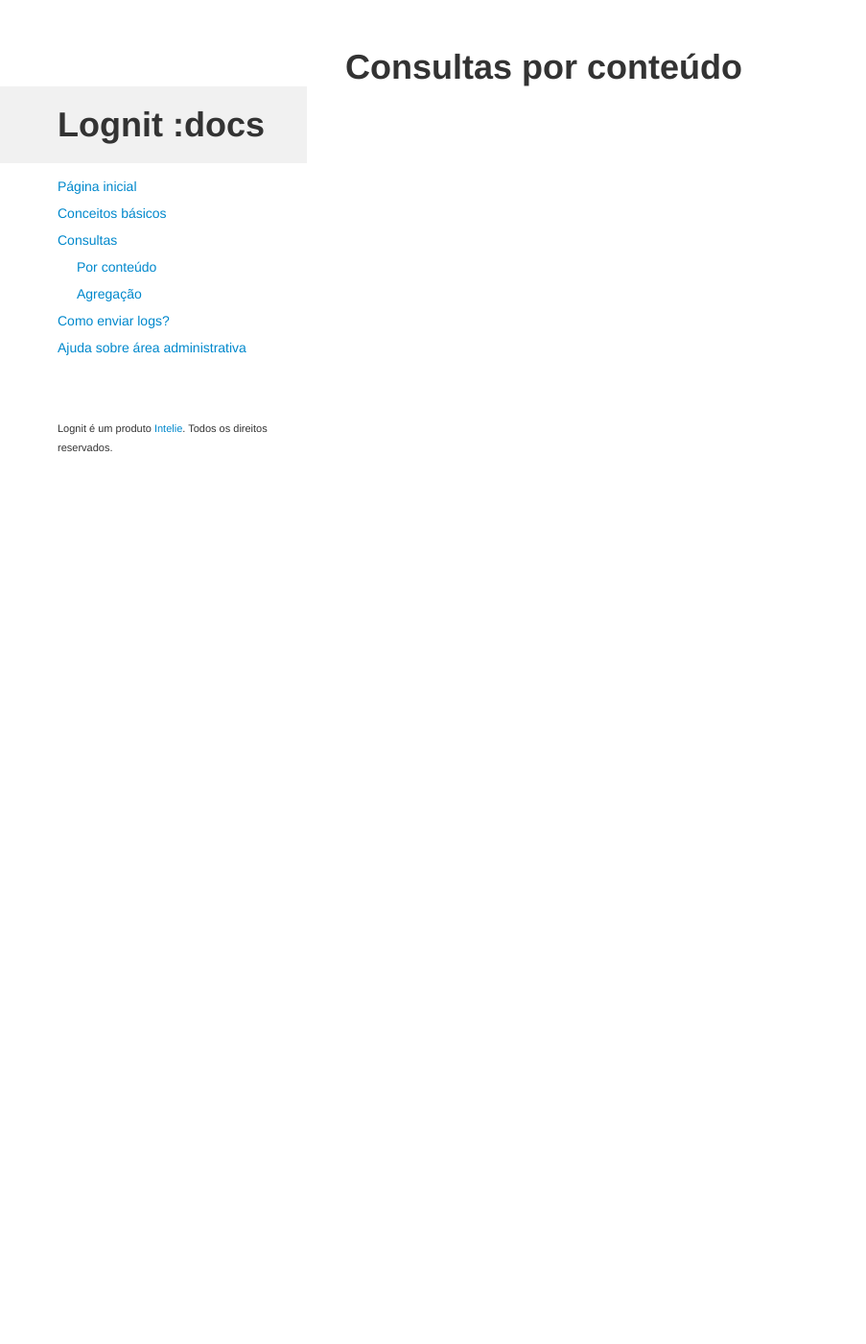
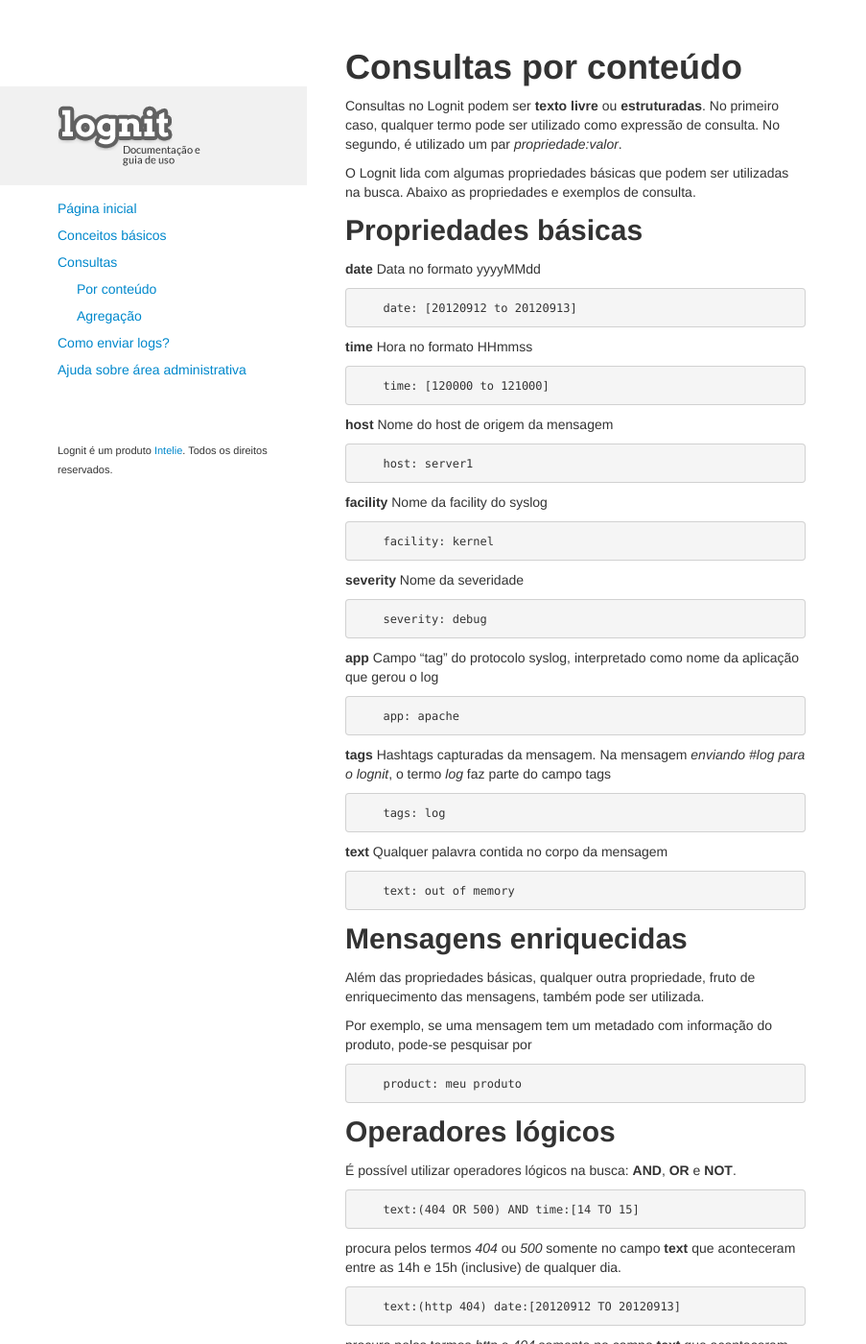
Before and after one commit to isabella232/lognit-docs, a Jekyll site: the page built from content-query.md, in a window 1280 px wide and 1400 px high. Shown: the whole window at 96% size, without its empty margins (0-903 px from the left). Built offline with Jekyll 4.4.1, drawn with Linux system fonts in a browser that asks for light colours; some of the changed text lies outside the part shown.

Commit message:
query content + logo

````diff
--- a/_includes/posts.html
+++ b/_includes/posts.html
@@ -6,5 +6,5 @@
   </h4>
 
   <p>{{ post.content | strip_html | truncatewords: 75 }}</p>
-  <p><a href="{{ post.url }}">Read more...</a></p>
+  <p><a href="{{ post.url }}">Leia mais...</a></p>
 {% endfor %}
--- a/_layouts/page.html
+++ b/_layouts/page.html
@@ -13,7 +13,7 @@
 
     <section class="static-content">
       <section id="main-menu">
-        <h1>Lognit :docs</h1>
+        <h1><div class="logo"></div></h1>
         {% include main-menu.html %}
       </section>
       <p class="disclaimer">Lognit é um produto <a href="http://intelie.com">Intelie</a>. Todos os direitos reservados.</p>
--- a/content-query.md
+++ b/content-query.md
@@ -5,3 +5,106 @@ description: "Explicação e dicas de consultas por conteúdo no Lognit"
 ---
 
 # Consultas por conteúdo
+
+Consultas no Lognit podem ser **texto livre** ou **estruturadas**. No primeiro caso, qualquer termo pode ser utilizado como expressão de consulta. No segundo, é utilizado um par *propriedade:valor*.
+
+O Lognit lida com algumas propriedades básicas que podem ser utilizadas na busca. Abaixo as propriedades e exemplos de consulta.
+
+## Propriedades básicas
+
+**date**
+Data no formato yyyyMMdd
+```
+    date: [20120912 to 20120913]
+```
+
+**time**
+Hora no formato HHmmss
+```
+    time: [120000 to 121000]
+```
+
+**host**
+Nome do host de origem da mensagem
+```
+    host: server1
+```
+
+**facility**
+Nome da facility do syslog
+```
+    facility: kernel
+```
+
+**severity**
+Nome da severidade
+```
+    severity: debug
+```
+
+**app**
+Campo "tag" do protocolo syslog, interpretado como nome da aplicação que gerou o log
+```
+    app: apache
+```
+
+**tags**
+Hashtags capturadas da mensagem. Na mensagem *enviando #log para o lognit*, o termo *log* faz parte do campo tags
+```
+    tags: log
+```
+
+**text**
+Qualquer palavra contida no corpo da mensagem
+```
+    text: out of memory
+```
+
+## Mensagens enriquecidas
+
+Além das propriedades básicas, qualquer outra propriedade, fruto de enriquecimento das mensagens, também pode ser utilizada.
+
+Por exemplo, se uma mensagem tem um metadado com informação do produto, pode-se pesquisar por
+```
+    product: meu produto
+```
+
+## Operadores lógicos
+
+É possível utilizar operadores lógicos na busca: **AND**, **OR** e **NOT**.
+
+```
+    text:(404 OR 500) AND time:[14 TO 15]
+```
+
+procura pelos termos *404* ou *500* somente no campo **text** que aconteceram entre as 14h e 15h (inclusive) de qualquer dia.
+
+```
+    text:(http 404) date:[20120912 TO 20120913]
+```
+
+procura pelos termos *http* e *404* somente no campo **text** que aconteceram entre os dias 12 e 13 de setembro de 2012, inclusive. Note que o operador **AND** pode ser omitido.
+
+```
+    http NOT host:server1
+```
+
+procura por todas as mensagens que contenham *http* em algum de seus campos, exceto as mensagens provenientes do host *server1*
+
+> O sinal de subtração (**-**) pode ser utilizado em lugar da palavra **NOT**
+
+```
+    http -host:server1
+```
+
+## Consultas por wildcard
+
+```
+    host:server*
+```
+procura por qualquer mensagem proveniente de um host cujo nome comece com *server*
+
+```
+    *
+```
+consulta todo o conteúdo disponível no Lognit
--- a/public/assets/lognit-docs.css
+++ b/public/assets/lognit-docs.css
@@ -8,8 +8,13 @@
   margin-bottom: 60px;
 }
 #main-menu h1 {
+  padding: 20px 20px 20px 60px;
   background-color: #f1f1f1;
-  padding: 20px 20px 20px 60px;
+}
+#main-menu h1 div {
+  width: 149px;
+  height: 63px;
+  background: url('/public/assets/logo_docs.png?1347483212') no-repeat 0 0;
 }
 #main-menu ul {
   margin: 0;
````
Also changed, not shown: sass/lognit-docs.scss (+8 -2 lines), public/assets/logo_docs.png (added).
